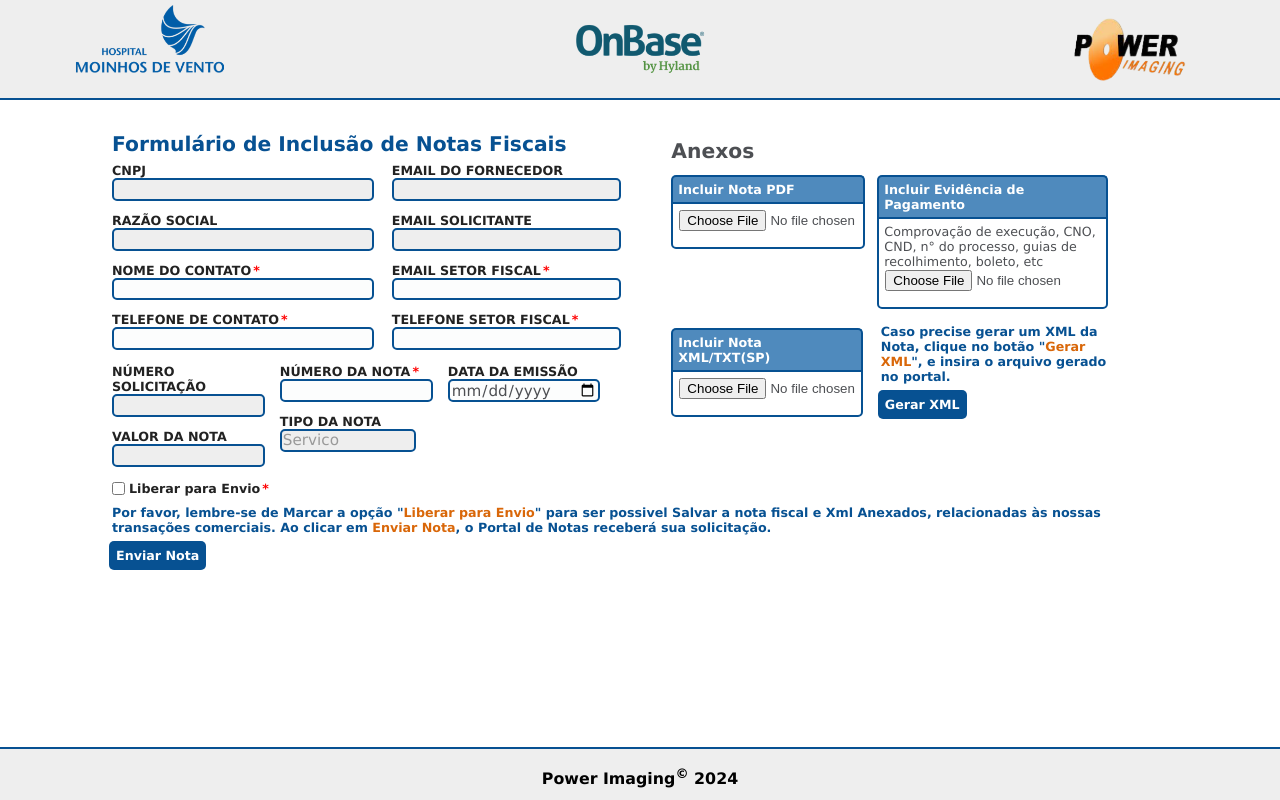
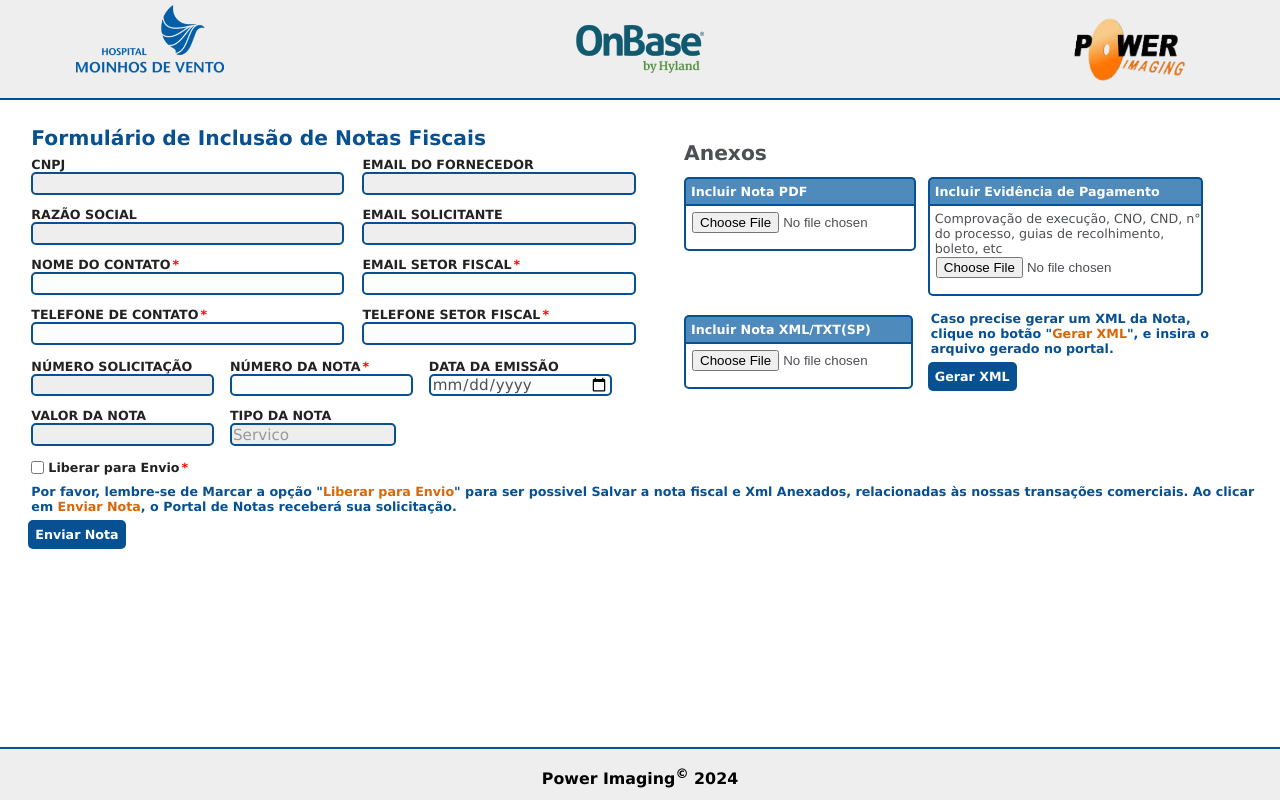
Before and after one commit to MuneLiesWithin/PortalOS, a plain HTML site: page index.html in a window 1280 px wide. Drawn offline with Linux system fonts and the light colour scheme; no server answers.

Commit message:
final tuesday

```diff
--- a/Scripts/styles2.css
+++ b/Scripts/styles2.css
@@ -66,7 +66,7 @@ label {
 #page1 {
     border: none;
     padding: 0;
-    padding: 100px;
+    margin: 2em 0 0 2em;
 }
 
 #panel31 {
@@ -84,6 +84,8 @@ label {
 .mastercontainer {
         flex: 1;
         overflow-y: auto;
+        margin-top: 100px;
+        margin-bottom: 35px;
 }
 
 .masterform {
@@ -91,7 +93,6 @@ label {
     justify-content: space-between;
     align-items: center;
 }
-
 
 .normal {
     width: 50%;
--- a/index.html
+++ b/index.html
@@ -2452,13 +2452,8 @@
         <img src="Imagens/onbase.png" alt="onbase">
         <img src="Imagens/power.png" alt="power" style="margin-bottom: 2.5em;">
     </header>
-    <div class="mastercontainer" style="height: 100%;">
-        <form id="form" dir="ltr" class="unityformelement unityformelementcontainer containerFloatInherit form" method="post">
-            <div id="header" dir="ltr" class="unityformelement unityformelementcontainer containerFloatInherit unityformelementcontentcontainer pageheader ui-widget-content">
-                <h1 class="label_container">
-                    <span class="bold_label"></span>
-                </h1>
-            </div>
+    <div class="mastercontainer">
+        <form id="form" method="post">
             <div id="page1" dir="ltr" class="unityformelement unityformelementcontainer containerFloatInherit unityformelementcontentcontainer page ui-widget-content first_page">
                 <div id="panel17" dir="ltr" class="unityformelement unityformelementcontainer containerFloatInherit ui-helper-clearfix panel">
                     <div id="panel17_column1" dir="ltr" class="unityformelement unityformelementcontainer containerFloatInherit layout_column" style="width: 85%;">
@@ -2545,10 +2540,6 @@
                                     <div id="tipoNota" dir="ltr" class="unityformelement readonly containerFloatInherit field combobox">
                                         <label for="Nota_tipo" class="field_label bold_label">TIPO DA NOTA</label>
                                         <input name="tipoNota_input" id="Nota_tipo" aria-describedby="tipoNota_description" aria-required="false" readonly=readonly maxresults="0" tabindex="0" class="field_input ui-widget-content select_input readonly" type="text" value="Servico" />
-                                        <!-- <button style="border-left: 0;" type="button" aria-label="TIPO DA NOTA lista suspensa" tabindex="0" class="comboboxbutton ui-button ui-widget ui-state-default ui-button-icon-only ui-icon-arrow-1-s ui-state-disabled readonly" >
-                                  <span class="ui-button-icon-primary ui-icon ui-icon-triangle-1-s"></span>
-                                  <span class="ui-button-text"></span>
-                                </button> -->
                                         <div class="field_print ui-widget-content hidden">SERVIÇO</div>
                                         <span class="section_expanded selectListDescription" id="tipoNota_description">Pressione a tecla de seta para baixo para acessar os valores disponíveis para este campo ou comece a digitar para filtrar os valores</span>
                                     </div>
@@ -2559,19 +2550,7 @@
                                     <div id="dataEmissao" dir="ltr" class="unityformelement containerFloatInherit field datepicker">
                                         <label for="Emissao" class="field_label bold_label">DATA DA EMISSÃO</label>
                                         <input name="dataEmissao_input" id="Emissao" type="date" aria-required="false" tabindex="1" dir="ltr" aria-describedby="dataEmissao_descriptionText" class="field_input ui-widget-content" value="" onblur="validateData()" />
-
-
                                     </div>
-                                    <!-- <div id="SERIE" dir="ltr" class="unityformelement containerFloatInherit field"> -->
-                                    <!-- <label for="Serie" class="field_label bold_label">SÉRIE</label> -->
-                                    <!-- <input name="SERIE_input" id="Serie" type="text" aria-required="false" tabindex="1"  class="field_input ui-widget-content readonly" maxlength="250" value="" /> -->
-                                    <!-- <div class="field_print ui-widget-content hidden">121212121212</div> -->
-                                    <!-- </div> -->
-                                    <!-- <div id="validador_dataemissao" dir="ltr" class="unityformelement readonly containerFloatInherit field">
-                              <label for="validador_dataemissao_input" class="field_label bold_label">Validação Data</label>
-                              <input type="text"  value="-38" tabindex="0" id="validador_dataemissao_input" class="field_input ui-widget-content readonly calculated" />
-                              <div class="field_print ui-widget-content hidden">-38</div>
-                            </div> -->
                                 </div>
                             </div>
                             <div id="panel31_column4" dir="ltr" class="unityformelement unityformelementcontainer containerFloatInherit layout_column" style="width: 22%;">
@@ -2596,19 +2575,10 @@
                                         <div id="attachment107_container" class="container ui-widget-content">
                                             <span id="attachment107_errorMsg" class="hidden"></span>
                                             <div id="attach_18534" class="ui-attach-container">
-                                                <!-- <label class="field_label required" for="file_18534"></label> -->
-                                                <!-- <div class="attached-document-container">
-                                          <p id="37186" data-attachment-type="18534" class="attached attached_document js-action-container">
-                                            <a class="attachedDocument" title="Clique aqui para exibir o documento anexado." href="javascript:displayDocument(37186);" tabindex="0"></a>
-                                            &nbsp;<span class="remove_button_wrapper"><a href="javascript:removeAttachment('attachment107', 18534, '37186');" title="Remover o link do formulário." class="attached remove-link" tabindex="0">Remover</a></span>
-                                          </p>
-                                        </div> -->
                                                 <div>
                                                     <span name="form" style="margin-top: 5px;">
                                                         <input type="file" name="filename" id="Nota_pdf" accept=".pdf" onchange="getBase64(this)" />
-                                                        <!-- <button type="button" class="button ui-button ui-button-label-wrap ui-state-default ui-button-text-only file_input_button" title="Adicionar anexos ao campo para o tipo de anexo ." tabindex="0">
-                                                  <span class="bold_label ui-button-text">Anexar PDF</span>
-                                                </button> -->
+
                                                     </span>
                                                 </div>
                                             </div>
@@ -2625,16 +2595,12 @@
                                             </div>
                                         </div>
                                         <div id="attachment114_container" class="container ui-widget-content">
-                                            <!-- <span id="attachment114_errorMsg" class="hidden"></span> -->
                                             <div id="attach_18536" class="ui-attach-container">
                                                 <span class="field_label" for="file_18536">Comprovação de execução, CNO, CND, n° do processo, guias de recolhimento, boleto, etc</span>
-                                                <!-- <div class="attached-document-container"></div> -->
+
                                                 <div>
                                                     <span name="form" style="margin-top: 5px;">
                                                         <input type="file" name="filename" id="Evidencia" accept=".pdf" onchange="getBase64(this)" />
-                                                        <!-- <button type="button" class="button ui-button ui-button-label-wrap ui-state-default ui-button-text-only file_input_button" title="Adicionar anexos ao campo para o tipo de anexo Comprovação de execução, CNO, CND, n° do processo, guias de recolhimento, etc." tabindex="0">
-                                                  <span class="bold_label ui-button-text">Anexar Evidência</span>
-                                                </button> -->
                                                     </span>
                                                 </div>
                                             </div>
@@ -2654,19 +2620,10 @@
                                     <div id="attachment108_container" class="container ui-widget-content">
                                         <span id="attachment108_errorMsg" class="hidden"></span>
                                         <div id="attach_18535" class="ui-attach-container">
-                                            <!-- <label class="field_label required" for="file_18535"></label>
-                                    <div class="attached-document-container">
-                                      <p id="37187" data-attachment-type="18535" class="attached attached_document js-action-container">
-                                        <a class="attachedDocument" title="Clique aqui para exibir o documento anexado." href="" tabindex="0"></a>
-                                        &nbsp;<span class="remove_button_wrapper"><a href="javascript:removeAttachment('attachment108', 18535, '37187');" title="Remover o link do formulário." class="attached remove-link" tabindex="0">Remover</a></span>
-                                      </p>
-                                    </div> -->
                                             <div>
                                                 <span name="form" style="margin-top: 5px;">
                                                     <input type="file" name="filename" id="Nota_xml" accept=".xml,.txt" onchange="getBase64(this)" />
-                                                    <!-- <button type="button" class="button ui-button ui-button-label-wrap ui-state-default ui-button-text-only file_input_button" title="Adicionar anexos ao campo para o tipo de anexo ." tabindex="0">
-                                              <span class="bold_label ui-button-text">Anexar XML</span>
-                                            </button> -->
+
                                                 </span>
                                             </div>
                                         </div>
@@ -2682,9 +2639,6 @@
                                     </div>
                                     <div id="gerarXML" dir="ltr" class="unityformelement containerFloatInherit submit formbutton">
                                         <input id="masterbutton" type="button" name="gerarXML" tabindex="0" value="Gerar XML" class="bold_label button ui-state-default ui-button-label-wrap ui-button" onclick=" window.open('./gerarxml.html','_blank')" />
-                                        <!-- <button type="button" class="button ui-button ui-button-label-wrap ui-state-default ui-button-text-only file_input_button" title="" tabindex="0">
-                          Salvar Nota
-                        </button> -->
                                     </div>
                                 </div>
                             </div>
@@ -2703,9 +2657,6 @@
                             </div>
                             <div id="submit" dir="ltr" class="unityformelement containerFloatInherit submit formbutton">
                                 <input id="masterbutton" type="button" name="submit" tabindex="0" value="Enviar Nota" class="bold_label button ui-state-default ui-button-label-wrap ui-button" onclick="sendData()" />
-                                <!-- <button type="button" class="button ui-button ui-button-label-wrap ui-state-default ui-button-text-only file_input_button" title="" tabindex="0">
-                          Salvar Nota
-                        </button> -->
                             </div>
                         </div>
                     </div>
```
